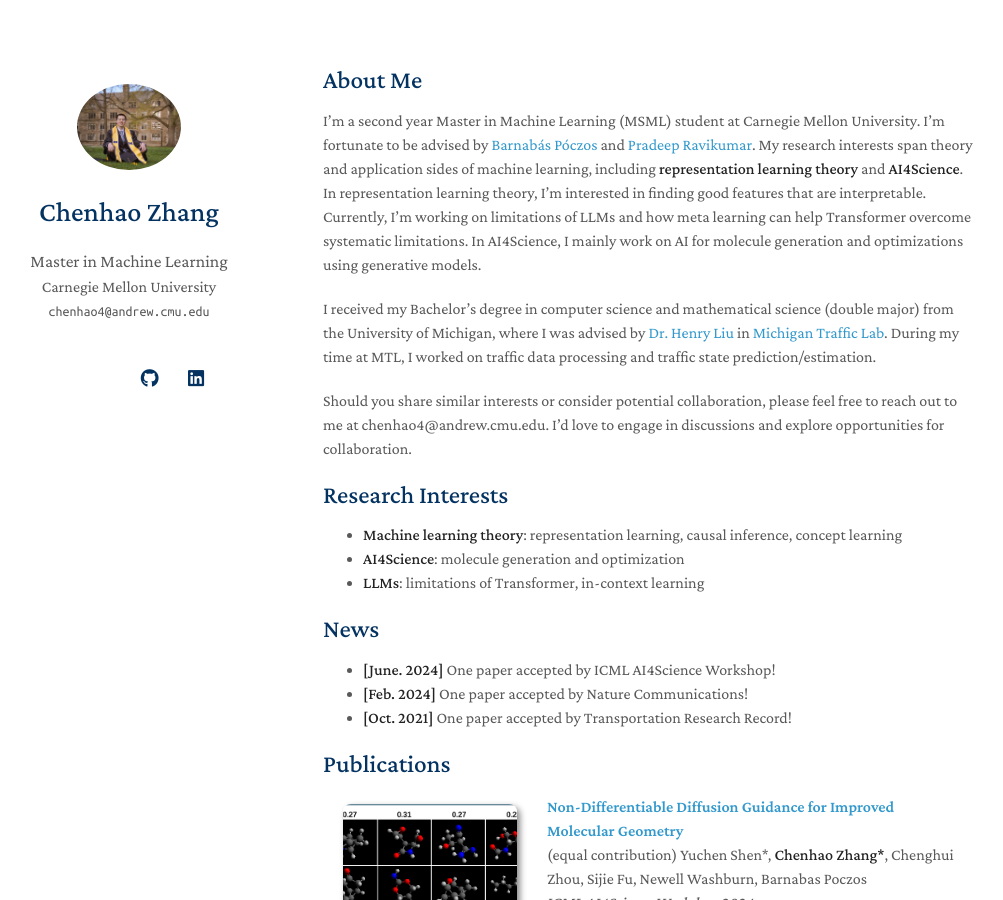
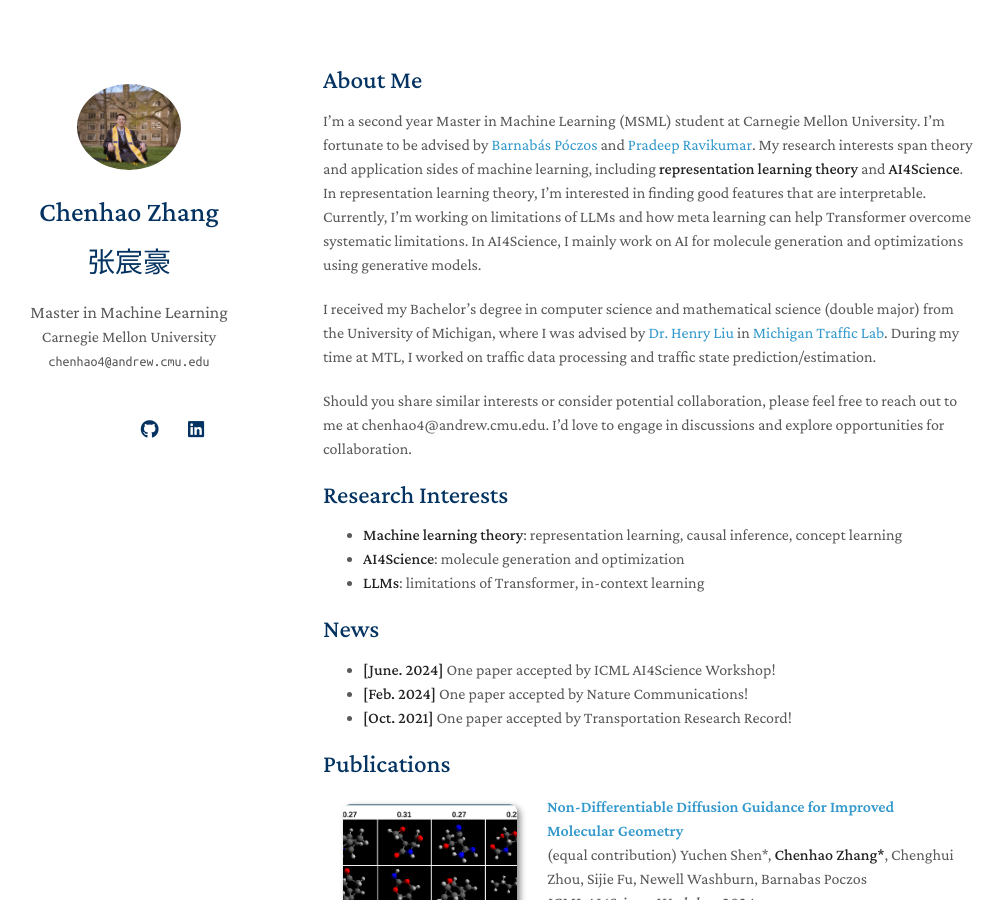
Before and after one commit to ChenhaoZ99/ChenhaoZ99.github.io, a Jekyll site: the page built from index.md, in a window 1280 px wide and 900 px high. Shown: the whole window, without its empty margins (147-1150 px from the left). Built offline with Jekyll 4.4.1, drawn with Linux system fonts in a browser that asks for light colours; a style sheet for code colours, icons or effects is not loaded; our own code applies the rules of GitHub Pages for plain Markdown files.

Commit message:
Update _config.yml

```diff
--- a/_config.yml
+++ b/_config.yml
@@ -1,5 +1,6 @@
 # Basic Information
 title: Chenhao Zhang
+title_chinese: 张宸豪
 position: Master in Machine Learning
 affiliation: Carnegie Mellon University
 email: chenhao4@andrew.cmu.edu
```
